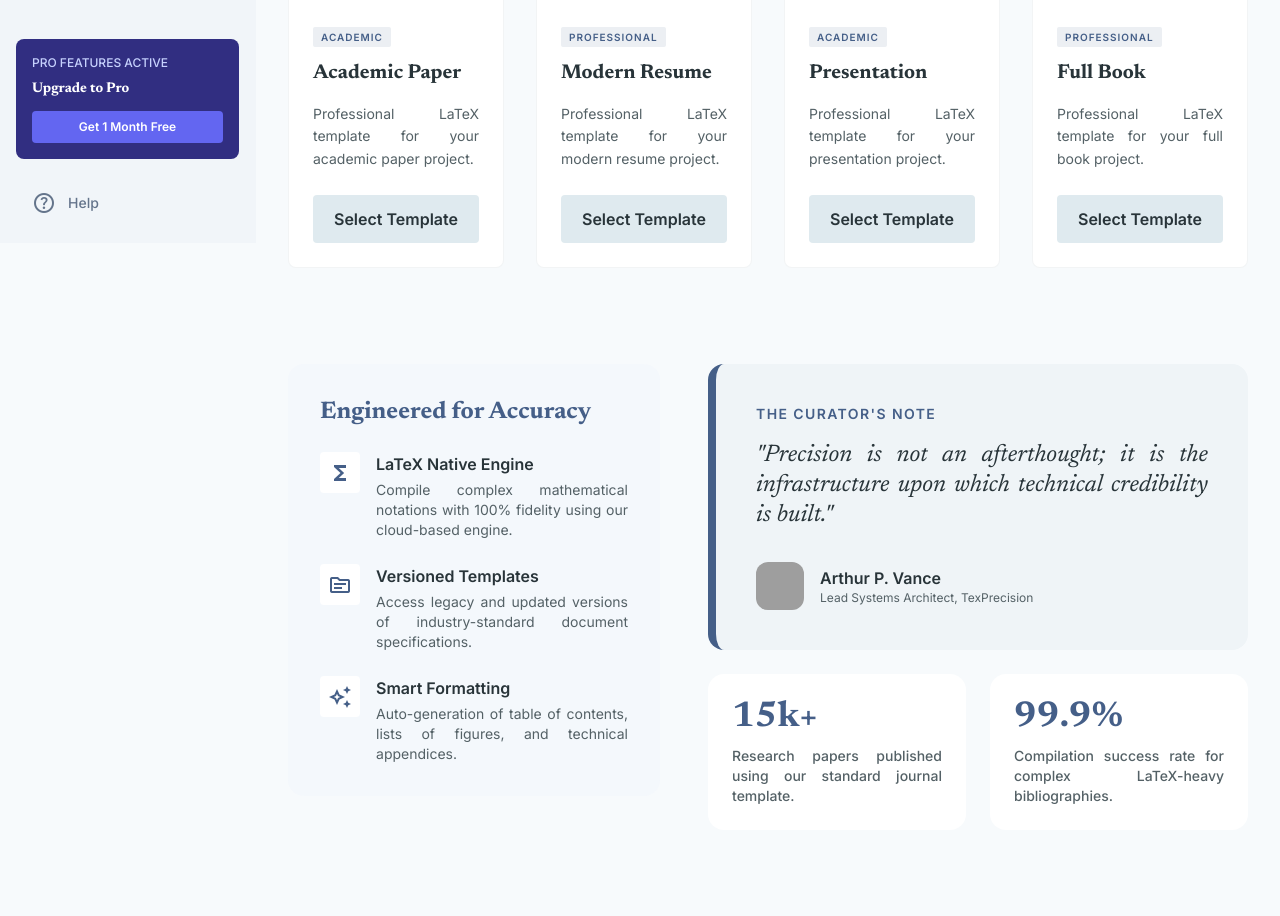
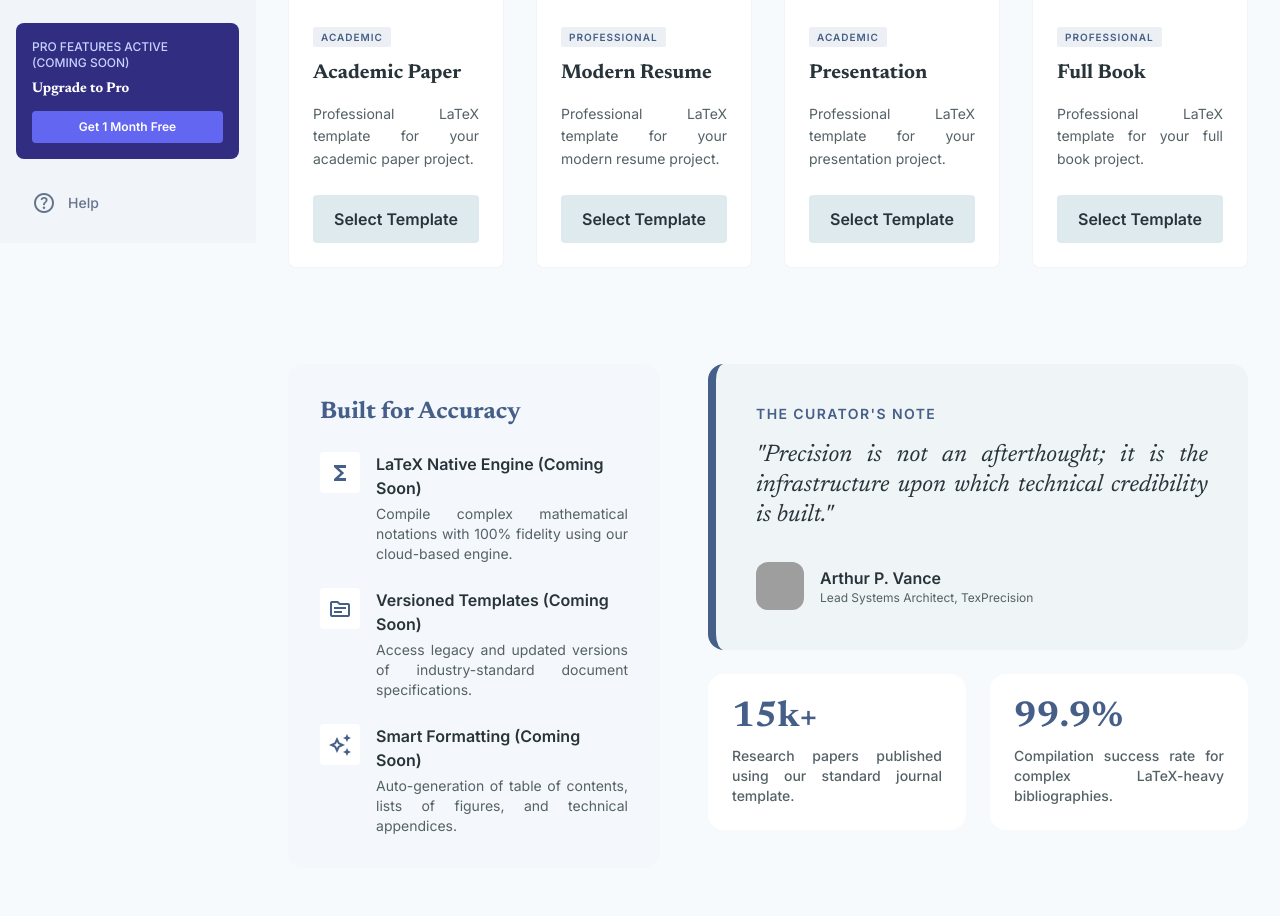
Before and after one commit to omaralaye/latexgenius, a Django app: page /templates/ in a window 1280 px wide. Shown: the part 557-1473 px from the top of the page. Before the commit the page ends 1361 px from the top, so only its background shows below. Run offline with Django 5.2, Linux system fonts and the light colour scheme; data comes from the database, SQL or seed files in the repository; some libraries are stand-ins or nearby versions; grey boxes are pictures that could not be loaded.

Commit message:
A few change to make the website more cool

```diff
--- a/myapp/templates/pages/login.html
+++ b/myapp/templates/pages/login.html
@@ -1,6 +1,6 @@
 {% extends "base.html" %}
 
-{% block title %}Login | LaTeX Editorial{% endblock %}
+{% block title %}Login | LaTeXGenius{% endblock %}
 
 {% block extra_head %}
 <style>
@@ -31,7 +31,7 @@
 <a href="{% url 'landing' %}" class="inline-flex items-center justify-center w-16 h-16 rounded-xl bg-primary-container text-on-primary-container mb-6 shadow-xl shadow-primary/10">
 <span class="material-symbols-outlined text-3xl" data-icon="functions">functions</span>
 </a>
-<h1 class="text-3xl font-extrabold tracking-tighter text-primary">LaTeX Editorial</h1>
+<h1 class="text-3xl font-extrabold tracking-tighter text-primary">LaTeXGenius</h1>
 <p class="text-on-surface-variant mt-2 font-medium">Precision typesetting for modern engineering.</p>
 </div>
 <!-- Login Card -->
@@ -109,7 +109,7 @@
 <footer class="w-full py-8 border-t border-slate-200/10 bg-[#f7f9fb] dark:bg-slate-950">
 <div class="flex flex-col md:flex-row justify-between items-center px-4 sm:px-8 w-full max-w-7xl mx-auto gap-4">
 <div class="text-[#24389c] dark:text-[#3f51b5] font-['Inter'] text-[10px] sm:text-xs uppercase tracking-widest text-center md:text-left">
-                © 2024 Engineering Editorial. Built for Precision.
+                © 2026 LaTeXGenius. Built for Precision.
             </div>
 <div class="flex flex-wrap justify-center gap-4 sm:gap-8">
 <a class="text-slate-400 font-['Inter'] text-[10px] sm:text-xs uppercase tracking-widest hover:text-[#24389c] dark:hover:text-white transition-colors" href="#">Terms</a>
--- a/myapp/templates/pages/templatespage.html
+++ b/myapp/templates/pages/templatespage.html
@@ -1,6 +1,6 @@
 {% extends "base.html" %}
 
-{% block title %}Template Selection | TexPrecision{% endblock %}
+{% block title %}Template Selection | LaTeXGenius{% endblock %}
 
 {% block extra_head %}
 <style>
@@ -18,8 +18,8 @@
             <span class="material-symbols-outlined">terminal</span>
         </div>
         <div>
-            <div class="font-headline text-lg font-black text-indigo-900">{{ app_settings.app_name|default:"TexPrecision" }}</div>
-            <div class="text-[10px] uppercase tracking-widest text-slate-500 font-bold">{{ app_settings.app_version|default:"V2.4.0" }}</div>
+            <div class="font-headline text-lg font-black text-indigo-900">{{ app_settings.app_name|default:"LaTeXGenius" }}</div>
+            <div class="text-[10px] uppercase tracking-widest text-slate-500 font-bold">{{ app_settings.app_version|default:"V1.0.0" }}</div>
         </div>
     </div>
     <div class="flex flex-col gap-1">
@@ -42,7 +42,7 @@
     </div>
     <div class="mt-auto flex flex-col gap-1">
         <div class="bg-indigo-900 rounded-xl p-4 mb-4 text-white">
-            <p class="text-xs font-medium text-indigo-200 mb-2">PRO FEATURES ACTIVE</p>
+            <p class="text-xs font-medium text-indigo-200 mb-2">PRO FEATURES ACTIVE (COMING SOON)</p>
             <p class="text-sm font-headline font-bold mb-3">Upgrade to Pro</p>
             <button class="w-full py-2 bg-indigo-500 hover:bg-indigo-400 transition-colors rounded-lg text-xs font-bold">Get 1 Month Free</button>
         </div>
@@ -63,7 +63,7 @@
     <!-- Top Nav Replacement for this layout -->
     <header class="bg-slate-50/80 backdrop-blur-md fixed top-0 right-0 left-0 md:left-64 z-40 flex justify-between items-center px-6 py-3 border-b border-outline-variant/5">
         <div class="flex items-center gap-8">
-            <h1 class="text-xl font-bold tracking-tighter text-indigo-900 font-headline md:hidden">{{ app_settings.app_name|default:"TexPrecision" }}</h1>
+            <h1 class="text-xl font-bold tracking-tighter text-indigo-900 font-headline md:hidden">{{ app_settings.app_name|default:"LaTeXGenius" }}</h1>
             <nav class="hidden md:flex gap-6">
                 <a class="text-slate-500 hover:bg-slate-100 transition-colors px-3 py-1 rounded-lg" href="{% url 'dashboard' %}">Dashboard</a>
                 <a class="text-slate-500 hover:bg-slate-100 transition-colors px-3 py-1 rounded-lg" href="{% url 'editor' %}">Editor</a>
@@ -112,14 +112,14 @@
     <section class="mt-24 grid grid-cols-1 lg:grid-cols-12 gap-12 items-start">
         <div class="lg:col-span-5">
             <div class="bg-primary-container/10 p-8 rounded-2xl">
-                <h4 class="font-headline text-2xl font-bold text-primary mb-6">Engineered for Accuracy</h4>
+                <h4 class="font-headline text-2xl font-bold text-primary mb-6">Built for Accuracy</h4>
                 <ul class="space-y-6">
                     <li class="flex items-start gap-4">
                         <div class="p-2 bg-white rounded-lg editorial-shadow">
                             <span class="material-symbols-outlined text-primary">functions</span>
                         </div>
                         <div>
-                            <p class="font-bold text-on-surface mb-1">LaTeX Native Engine</p>
+                            <p class="font-bold text-on-surface mb-1">LaTeX Native Engine (Coming Soon)</p>
                             <p class="text-sm text-on-surface-variant text-justify">Compile complex mathematical notations with 100% fidelity using our cloud-based engine.</p>
                         </div>
                     </li>
@@ -128,7 +128,7 @@
                             <span class="material-symbols-outlined text-primary">source</span>
                         </div>
                         <div>
-                            <p class="font-bold text-on-surface mb-1">Versioned Templates</p>
+                            <p class="font-bold text-on-surface mb-1">Versioned Templates (Coming Soon)</p>
                             <p class="text-sm text-on-surface-variant text-justify">Access legacy and updated versions of industry-standard document specifications.</p>
                         </div>
                     </li>
@@ -137,7 +137,7 @@
                             <span class="material-symbols-outlined text-primary">auto_awesome</span>
                         </div>
                         <div>
-                            <p class="font-bold text-on-surface mb-1">Smart Formatting</p>
+                            <p class="font-bold text-on-surface mb-1">Smart Formatting (Coming Soon)</p>
                             <p class="text-sm text-on-surface-variant text-justify">Auto-generation of table of contents, lists of figures, and technical appendices.</p>
                         </div>
                     </li>
```
Also changed, not shown: myapp/templates/pages/dashboardpage.html (+4 -4 lines), myapp/templates/pages/editor.html (+5 -5 lines), myapp/templates/pages/settings.html (+4 -4 lines).
